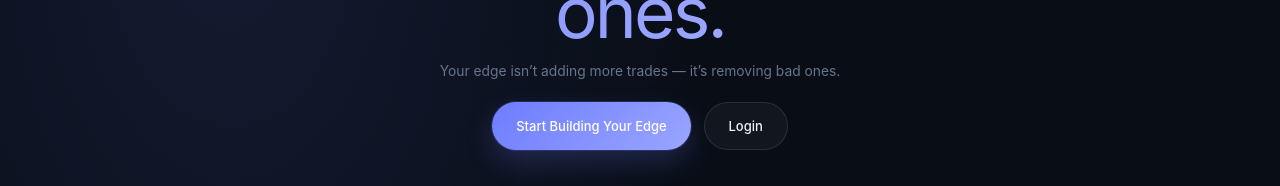
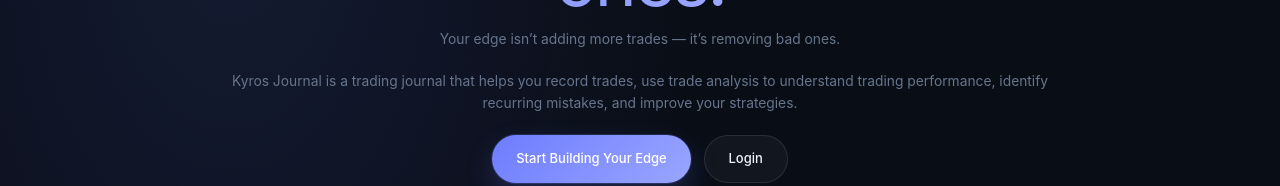
Before and after one commit to Pranav-kokitkar/trading-journal-saas, a React (Vite) app in the folder client/: page / in a window 1280 px wide. Shown: the part 384-570 px from the top of the page. Built offline with nearby package versions, Linux system fonts and the light colour scheme; no server answers.

Commit message:
Improve homepage SEO content

```diff
--- a/client/src/components/Pages/Homepage/HomePage.jsx
+++ b/client/src/components/Pages/Homepage/HomePage.jsx
@@ -16,6 +16,9 @@
 
         <p className={styles.mutedLine}>
           Your edge isn’t adding more trades — it’s removing bad ones.
+        </p>
+        <p className={styles.mutedLine}>
+          Kyros Journal is a trading journal that helps you record trades, use trade analysis to understand trading performance, identify recurring mistakes, and improve your strategies.
         </p>
 
         <div className={styles.cta}>
```
